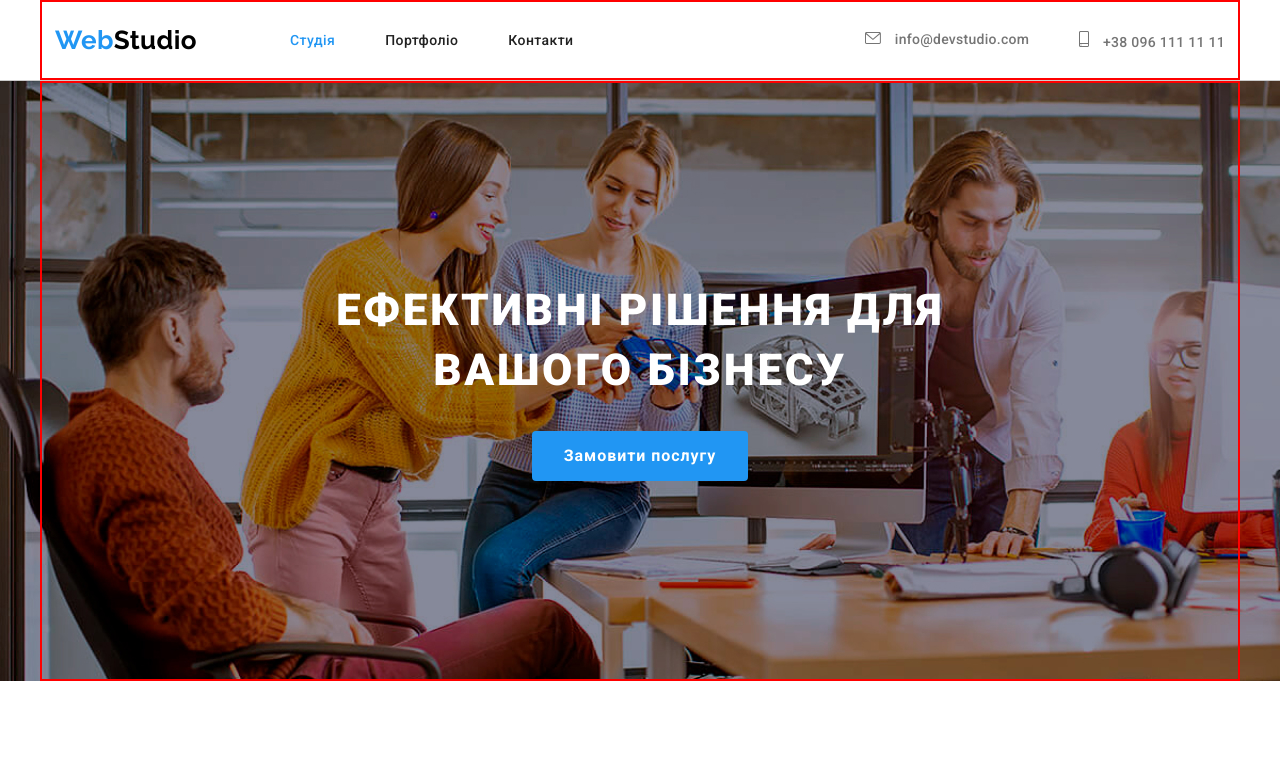
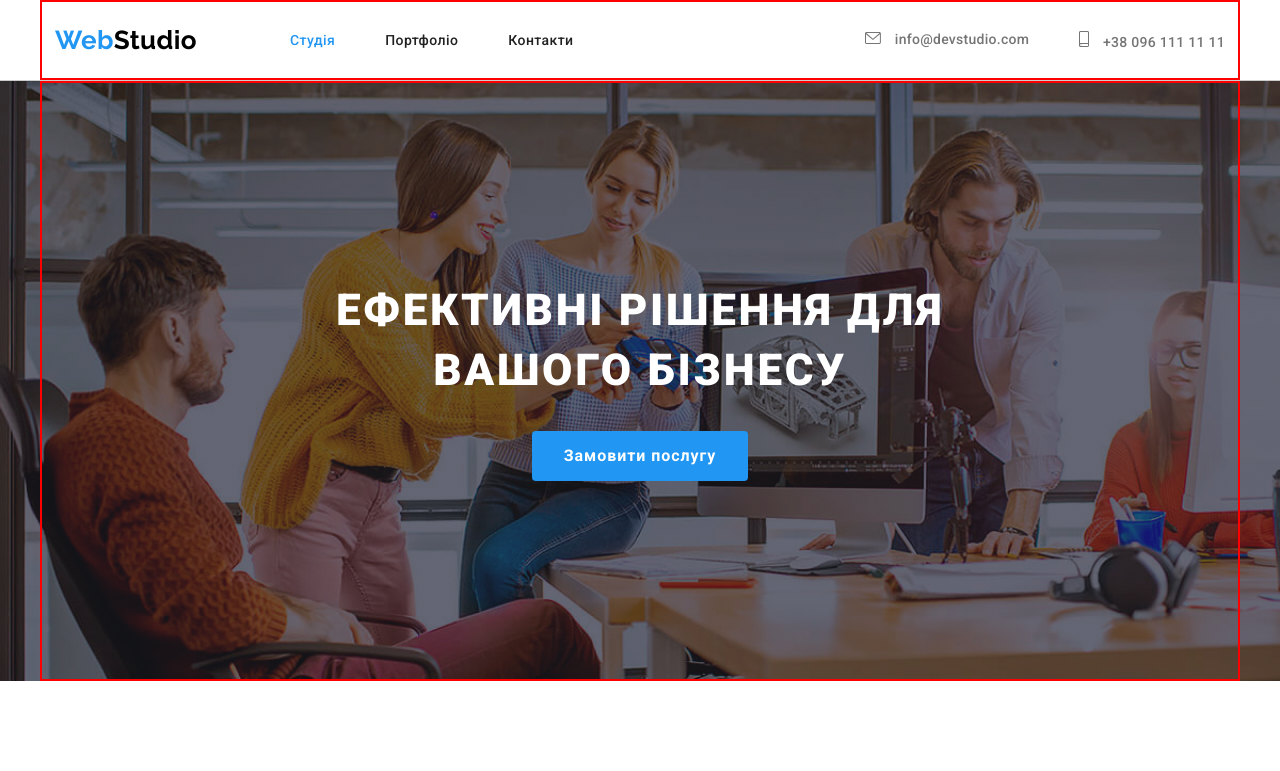
Before and after one commit to ludmila121/goit-markup-hw-04, a plain HTML site: page index.html in a window 1280 px wide. Shown: the top 771 px of the page. Drawn offline with nearby package versions, Linux system fonts and the light colour scheme.

Commit message:
зміни

```diff
--- a/css/styles.css
+++ b/css/styles.css
@@ -209,8 +209,7 @@ padding: 32px 0;
     margin-left: auto;
     margin-right: auto;
     background-size: cover;
-    background-image: linear-gradient(to right, rgba(47,48,58,0.4), rgba(47,48,58,0.4));
-    background-image:url('../img/employment.jpg');
+    background-image: linear-gradient(rgba(47,48,58,0.4),rgba(47,48,58,0.4)), url('../img/employment.jpg');
      background-color: var(--secundary-color);
 
   }
@@ -381,10 +380,13 @@ text-align: center;
 }
 .social-link{
   display: flex;
-justify-content: center;
-gap: 10px;
+  justify-content: center;
+  gap: 10px;
   margin: auto;
   padding-bottom: 30px;
+  border-radius: 50%;
+
+
 }
 .social-list:hover,
 .social-list:focus{
```
